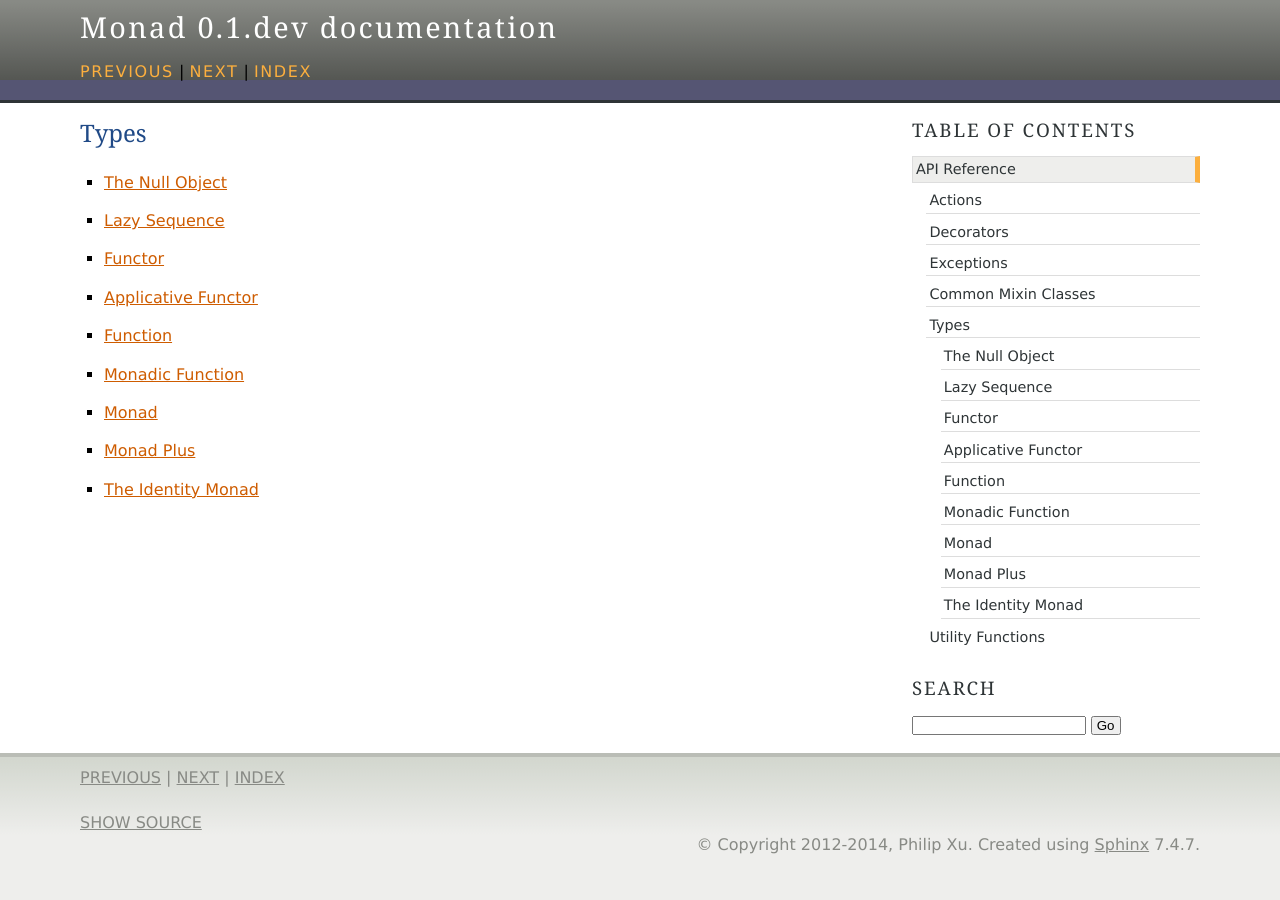
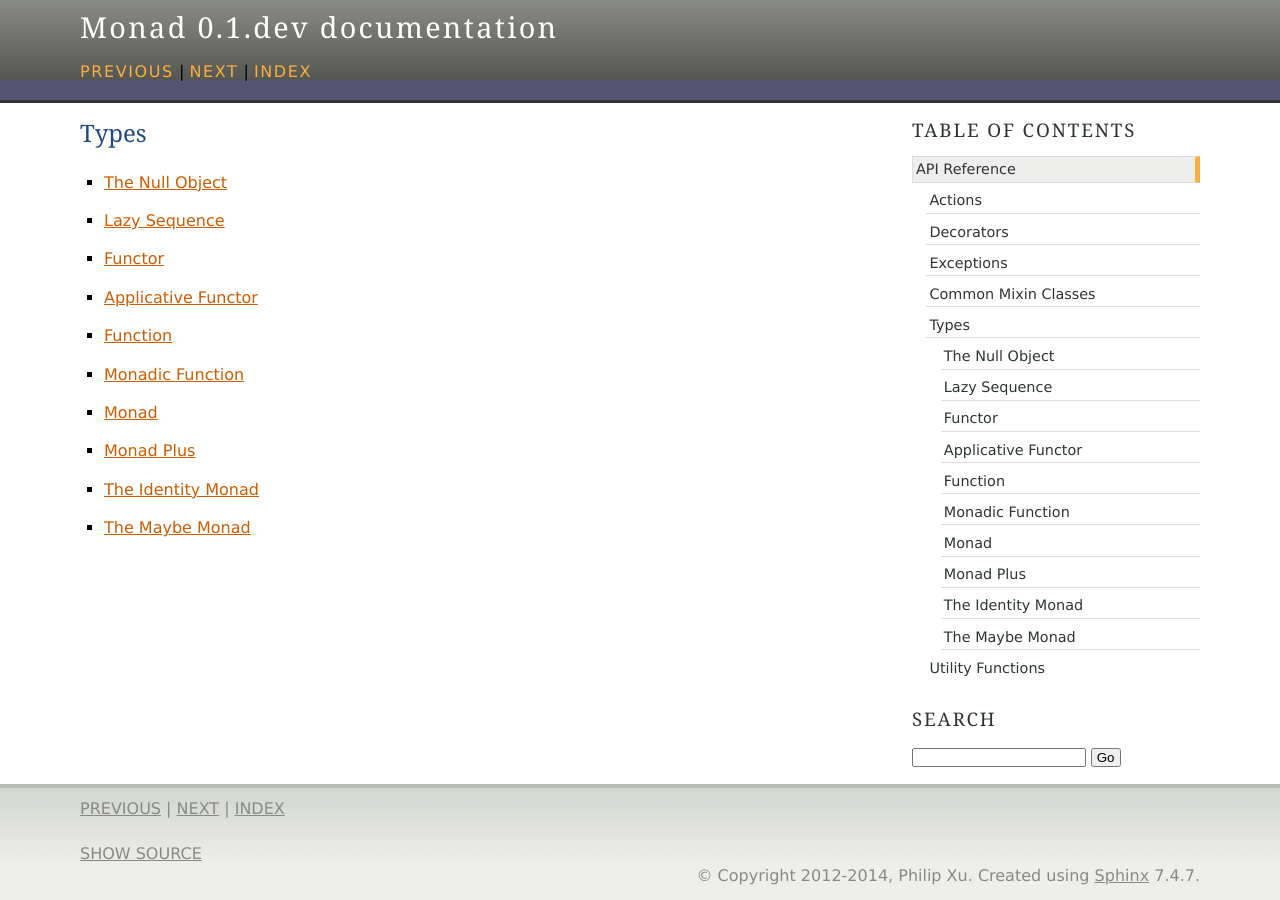
Before and after one commit to pyx/monad, a Sphinx documentation site: the page built from docs/api/types/index.rst, in a window 1280 px wide. Built offline with Sphinx 7.4.7, drawn with Linux system fonts in a browser that asks for light colours.

Commit message:
Added API reference: Maybe Monad

```diff
--- a/docs/api/actions.rst
+++ b/docs/api/actions.rst
@@ -8,4 +8,5 @@ Actions
    .. add these functions explicitly as they are not functions per se, so they
       will not be documented automatically
 
+   .. autofunction:: first(sequence, default=Nothing, predicate=None)
    .. autofunction:: tryout(*functions)
--- a/docs/api/types/index.rst
+++ b/docs/api/types/index.rst
@@ -12,3 +12,4 @@ Types
    monad
    monadplus
    identity
+   maybe
--- /dev/null
+++ b/docs/api/types/maybe.rst
@@ -0,0 +1,6 @@
+The Maybe Monad
+===============
+
+.. automodule:: monad.types.maybe
+   :members:
+   :show-inheritance:
```
